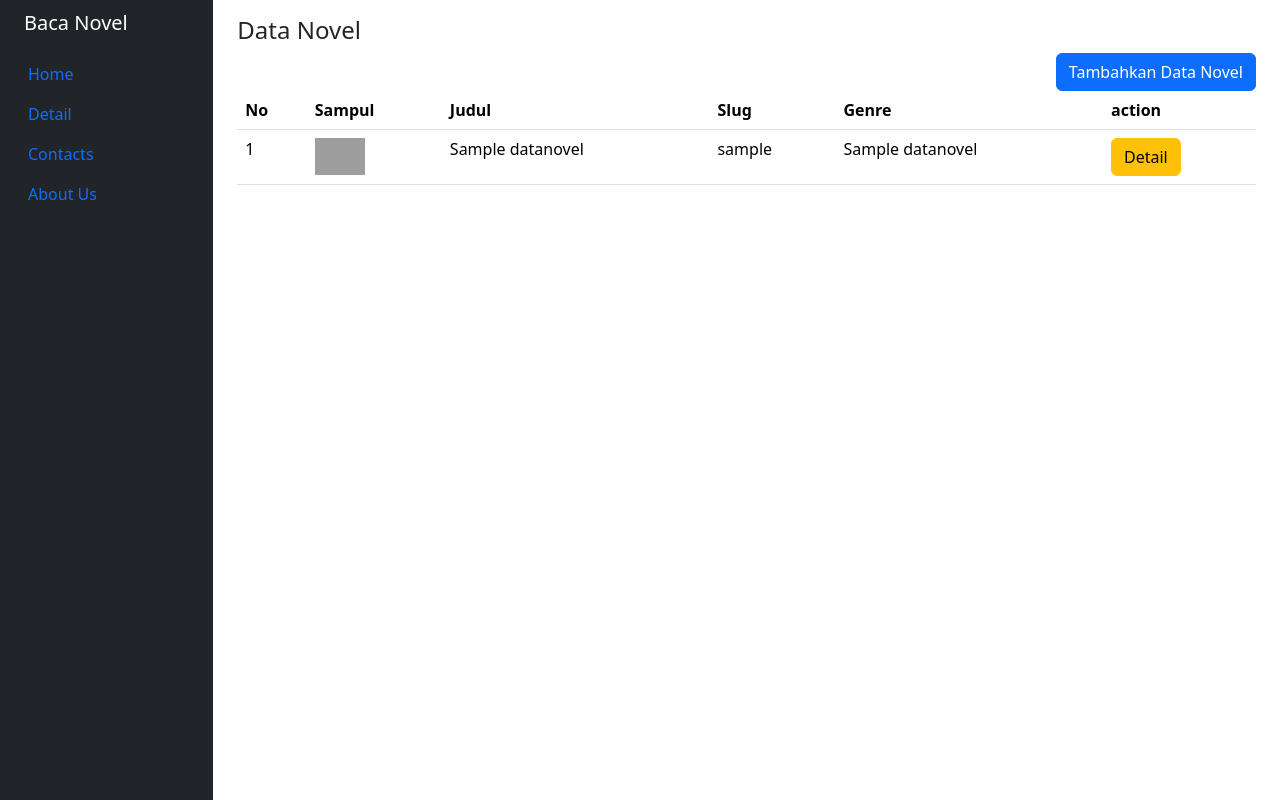
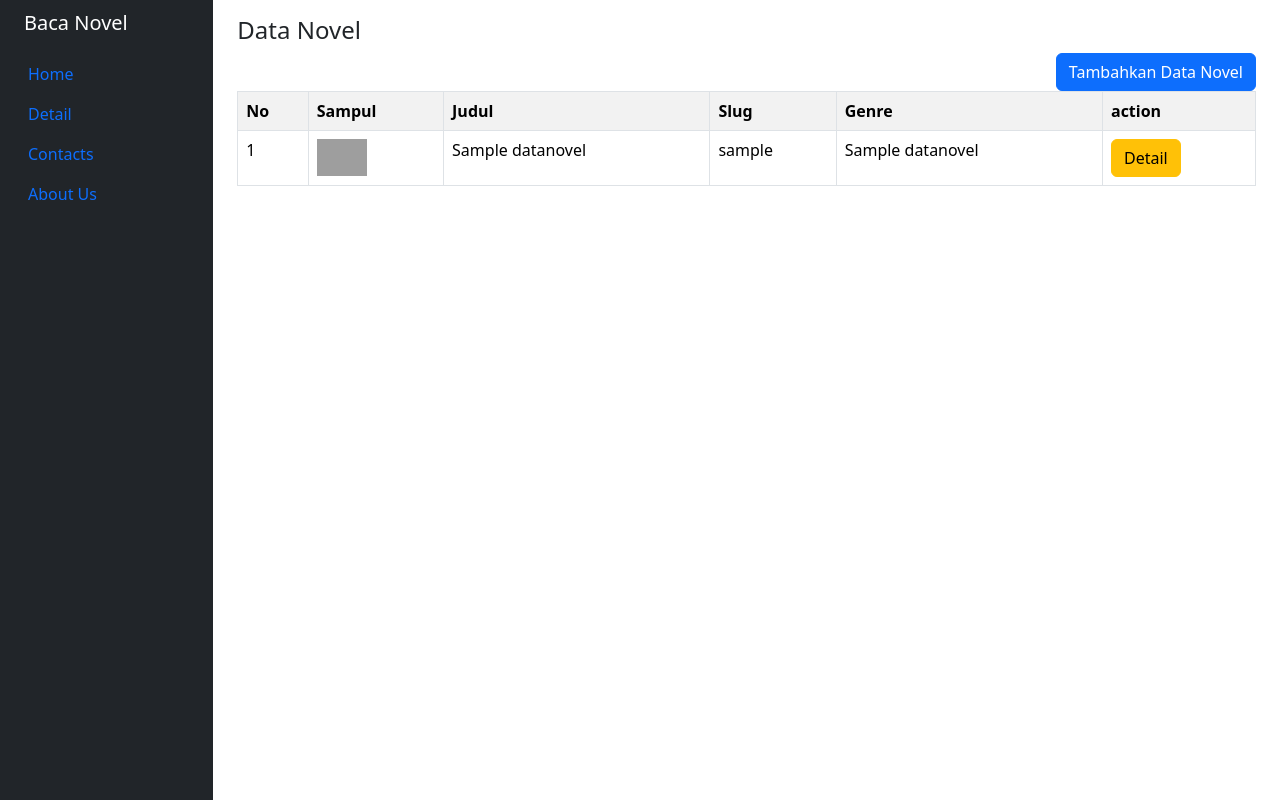
Before and after one commit to Pengelolaan-Daftar-Novel-CI4/Pengelolaan-Daftar-Novel-CI4-Kelompok1, a CodeIgniter 4 app: the page made by app/Views/novel/datanovel.php in a window 1280 px wide. Run offline with PHP 8.4 and a stand-in for CodeIgniter, Linux system fonts and the light colour scheme; the template is opened without the code that fills it: most values are stand-ins (such as "Sample title", 1, 10 or a date in 2020); some libraries are stand-ins or nearby versions; grey boxes are pictures that could not be loaded.

Commit message:
Mengupdate dataNovel.php pada line 16

```diff
--- a/app/Views/novel/datanovel.php
+++ b/app/Views/novel/datanovel.php
@@ -13,7 +13,7 @@
                 </div>
             </div>
 
-            <table class="table tabel-hover">
+            <table class="table table-bordered table-striped">
 
                 <tr>
                     <th>No</th>
```
